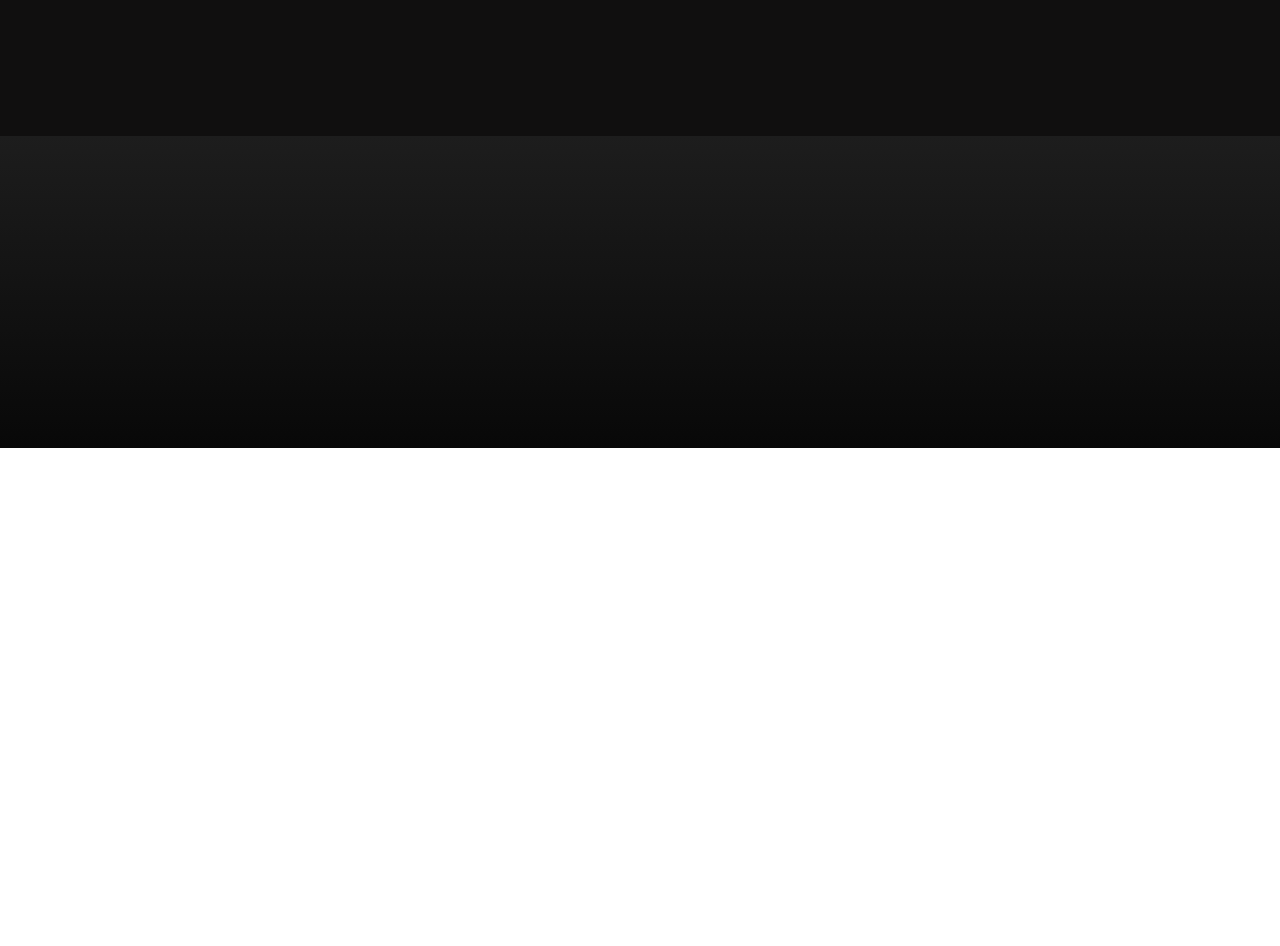
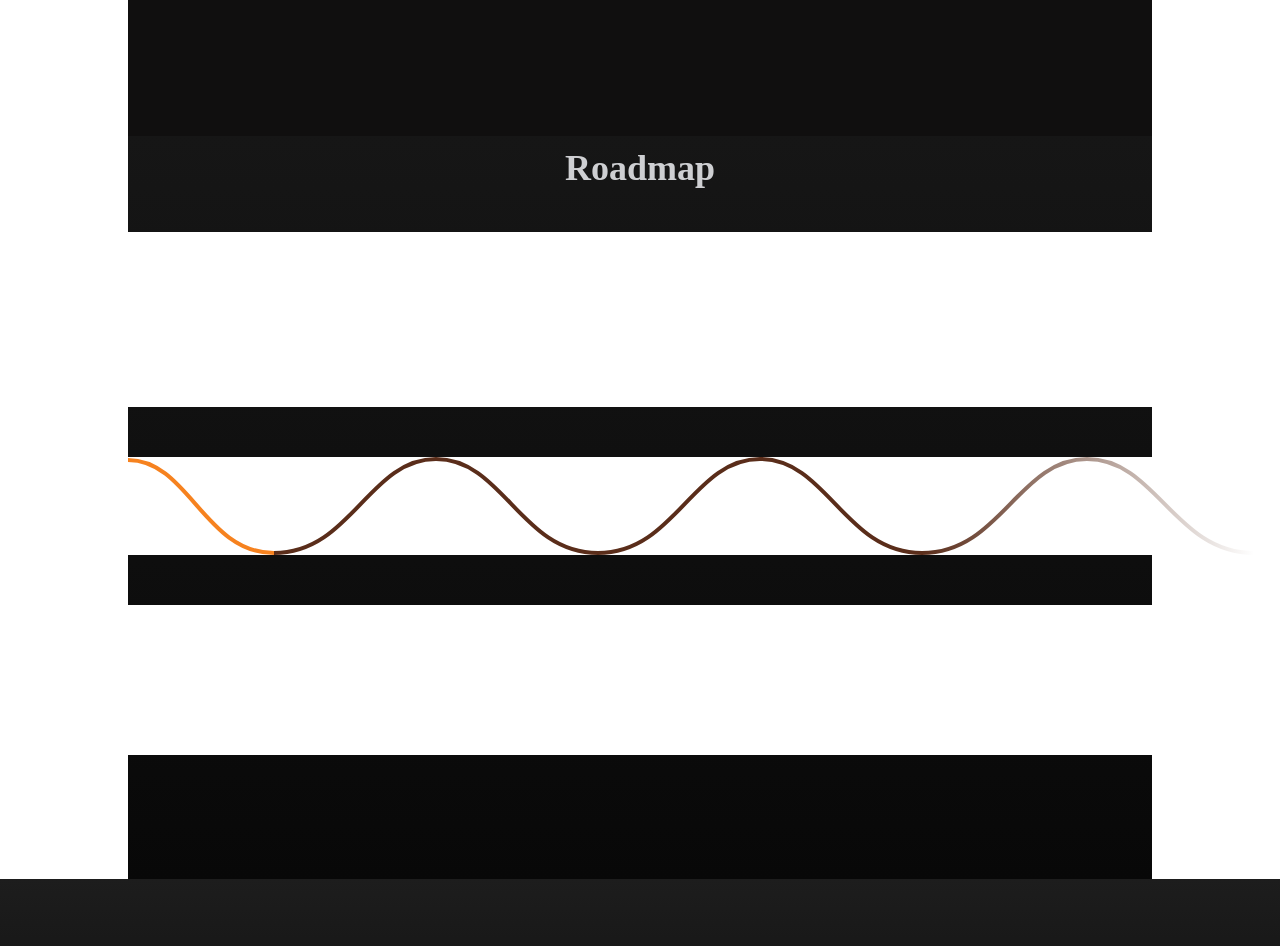
Before and after one commit to Motzart/test-lend, a Gatsby site: page / in a window 1280 px wide. Shown: the part 820-1766 px from the top of the page. Before the commit the page ends 1268 px from the top, so only its background shows below. Built offline with nearby package versions, Linux system fonts and the light colour scheme; Gatsby itself is replaced by a stand-in of ours.

Commit message:
create base layout of roadmap

```diff
--- a/src/components/MainContent/MainContent.js
+++ b/src/components/MainContent/MainContent.js
@@ -1,15 +1,16 @@
+// library
 import React from 'react'
-// import { Link } from 'gatsby'
-
 // styles
 import * as styles from './mainContent.module.scss'
+// components
+import Roadmap from './Roadmap/Roadmap'
 
 export const MainContent = () => {
   return (
     <main className={styles.container}>
       <section className={styles.near_pembrock_section}></section>
       <section className={styles.information_section}></section>
-      <section className={styles.roadmap_section}></section>
+      <Roadmap />
       <section className={styles.team_section}></section>
       <section className={styles.community_section}></section>
     </main>
--- /dev/null
+++ b/src/components/MainContent/Roadmap/Roadmap.jsx
@@ -0,0 +1,38 @@
+// library
+import React from 'react'
+// static
+import * as styles from './roadmap.module.scss'
+import activeLine from '../../../images/MainContent/roadmap_active.svg'
+import noActiveLine from '../../../images/MainContent/roadmap_noactive.svg'
+import gradientLine from '../../../images/MainContent/roadmap_gradient_line.svg'
+
+export default function Roadmap() {
+  const imgNoActiveLine = <img src={noActiveLine} alt="Roadmmap line" />
+  const imgNoActiveLineTransform = (
+    <img src={noActiveLine} className={styles.transform} alt="Roadmmap line" />
+  )
+
+  return (
+    <section className={styles.roadmap_section}>
+      <h2 className={styles.title}>Roadmap</h2>
+      <div className={styles.roadmap}>
+        <div className={styles.item}></div>
+        <div className={styles.item}></div>
+        <div className={styles.item}></div>
+
+        <div className={styles.item}>
+          <img src={activeLine} alt="Roadmmap line" />
+        </div>
+        <div className={styles.item}>{imgNoActiveLine}</div>
+        <div className={styles.item}>{imgNoActiveLineTransform}</div>
+        <div className={styles.item}>{imgNoActiveLine}</div>
+        <div className={styles.item}>
+          {imgNoActiveLineTransform}
+          <img src={gradientLine} alt="Roadmmap line" />
+        </div>
+        <div className={styles.item}></div>
+        <div className={styles.item}></div>
+      </div>
+    </section>
+  )
+}
--- /dev/null
+++ b/src/components/MainContent/Roadmap/roadmap.module.scss
@@ -0,0 +1,68 @@
+@import '../../../styles/variables.module.scss';
+
+.roadmap_section {
+  .title {
+    font-family: 'Binaryx Pro';
+    font-style: normal;
+    font-weight: bold;
+    font-size: 36px;
+    line-height: 64px;
+    text-align: center;
+    margin-bottom: 32px;
+  }
+  .roadmap {
+    display: grid;
+    grid-template-columns: repeat(7, max-content);
+    grid-template-rows: 175px 98px 150px;
+    row-gap: 50px;
+    padding-bottom: 124px;
+
+    .item {
+      background-color: white;
+
+      &:nth-child(-n + 3) {
+        grid-row: 1 / 2;
+      }
+      &:nth-child(n + 9) {
+        grid-row: 3 / 4;
+      }
+      &:nth-child(4),
+      &:nth-child(5),
+      &:nth-child(6),
+      &:nth-child(7),
+      &:nth-child(8) {
+        grid-row: 2 / 3;
+      }
+      //drawing roadmap line
+      &:nth-child(4) {
+        img {
+          position: relative;
+          top: 1px;
+        }
+      }
+      // noActive
+      &:nth-child(6),
+      &:nth-child(8) {
+        .transform {
+          transform: scale(-1, 1);
+        }
+      }
+      // end
+      &:nth-child(1) {
+        grid-column: 1 / 3;
+      }
+      &:nth-child(2) {
+        grid-column: 3 / 5;
+      }
+      &:nth-child(3) {
+        grid-column: 5 / 7;
+      }
+      &:nth-child(9) {
+        grid-column: 1 / 4;
+      }
+      &:nth-child(10) {
+        grid-column: 4 / 7;
+      }
+    }
+  }
+}
--- a/src/components/MainContent/mainContent.module.scss
+++ b/src/components/MainContent/mainContent.module.scss
@@ -2,7 +2,10 @@
 
 .container {
   min-height: calc(100vh - 895px);
-  background-color: $color_141313;
+  max-width: 80%;
+  width: max-content;
+  margin: 0 auto;
+  background: linear-gradient(180deg, $color_1d1d1d 0%, $color_080808 100%);
 
   .near_pembrock_section {
     min-height: 373px;
@@ -20,4 +23,8 @@
   .community_section {
     display: flex;
   }
+
+  h2 {
+    color: rgba(234, 236, 239, 0.87);
+  }
 }
--- a/src/styles/common.scss
+++ b/src/styles/common.scss
@@ -14,12 +14,10 @@
  * Globals
  */
 body {
-  width: 100vw;
   height: 100vh;
   font-family: 'Lato', sans-serif;
   font-size: 16px;
   font-weight: 400;
-  letter-spacing: 0.4;
   line-height: 28px;
 }
 
--- a/src/styles/variables.module.scss
+++ b/src/styles/variables.module.scss
@@ -1,5 +1,4 @@
 // colors
 $black: #100f0f;
-$color_141313: #141313;
 $color_1d1d1d: #1d1d1d;
 $color_080808: #080808;
--- /dev/null
+++ b/webpack.dev.js
@@ -0,0 +1,5 @@
+module.exports = {
+  optimization: {
+    runtimeChunk: 'single',
+  },
+}
```
Also changed, not shown: src/images/MainContent/roadmap_active.svg (added), src/images/MainContent/roadmap_gradient_line.svg (added), src/images/MainContent/roadmap_noactive.svg (added).
